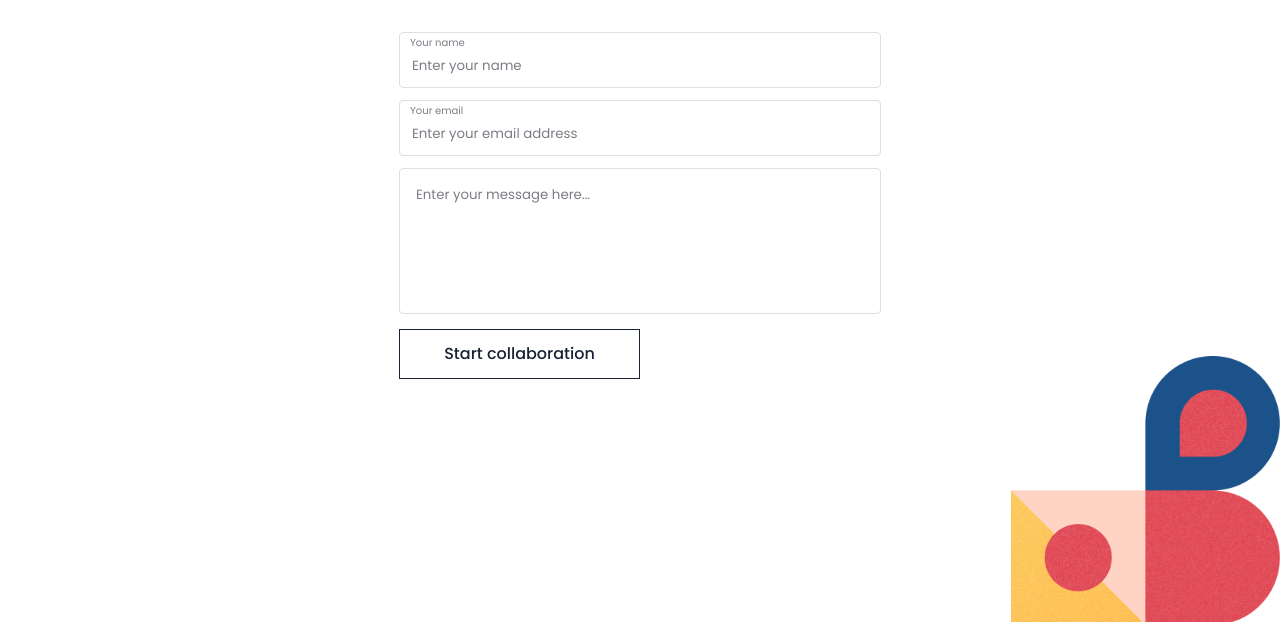
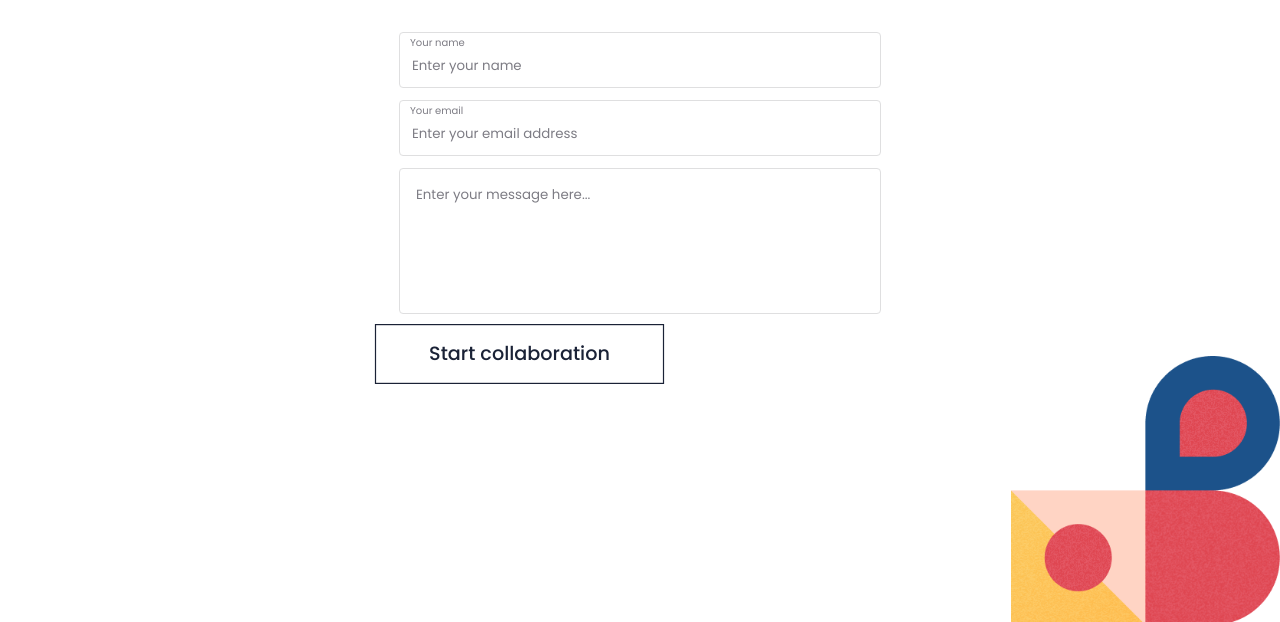
Before and after one commit to WillyStorm/PortFolioMobile, a website: page index.html in a window 1280 px wide. In both pictures the pointer is over the button 519 px from the left and 3864 px from the top of the page. Shown: the part 3510-4132 px from the top of the page. Drawn offline with nearby package versions, Linux system fonts and the light colour scheme.

Commit message:
Add animation on submit button for contact form

```diff
--- a/index.html
+++ b/index.html
@@ -199,7 +199,7 @@
                                     <input type="email" name="email" id="email" placeholder="Enter your email address" required>
                                 </label>
                                 <textarea id="message" name="message" placeholder="Enter your message here..." maxlength="500" required></textarea>
-                                <button type="submit" class="rectangle">Start collaboration</button>
+                                <button type="submit" class="rectangle anime">Start collaboration</button>
                             </form>
                         </div>
                     </div>
--- a/style.css
+++ b/style.css
@@ -769,6 +769,13 @@ input:focus {
     color: #dd0404;
 
   }
+
+  .anime:hover {
+    -webkit-transform: scale(1.2);
+    -ms-transform: scale(1.2);
+    transform: scale(1.2);
+    transition: 2s;
+  }
 }
 
 @media (min-width: 1200px) {
```
